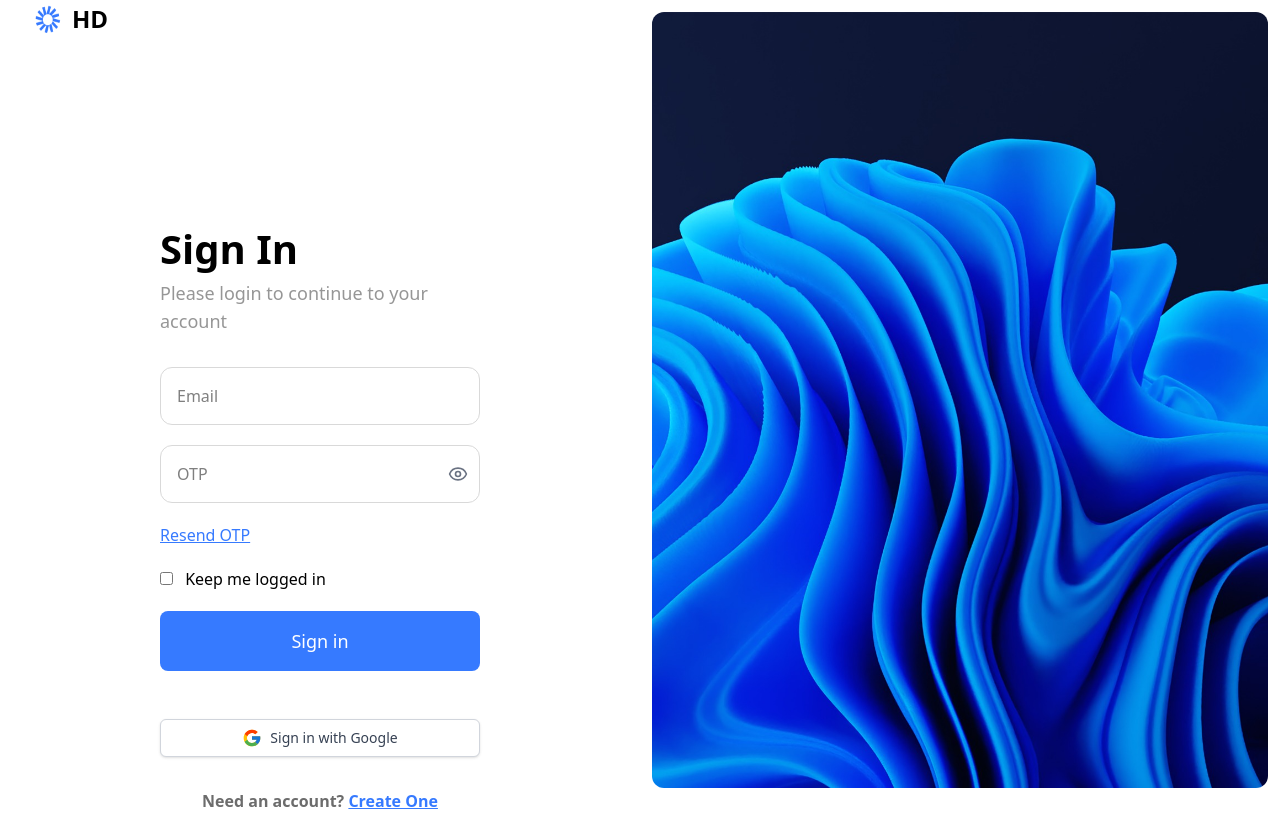
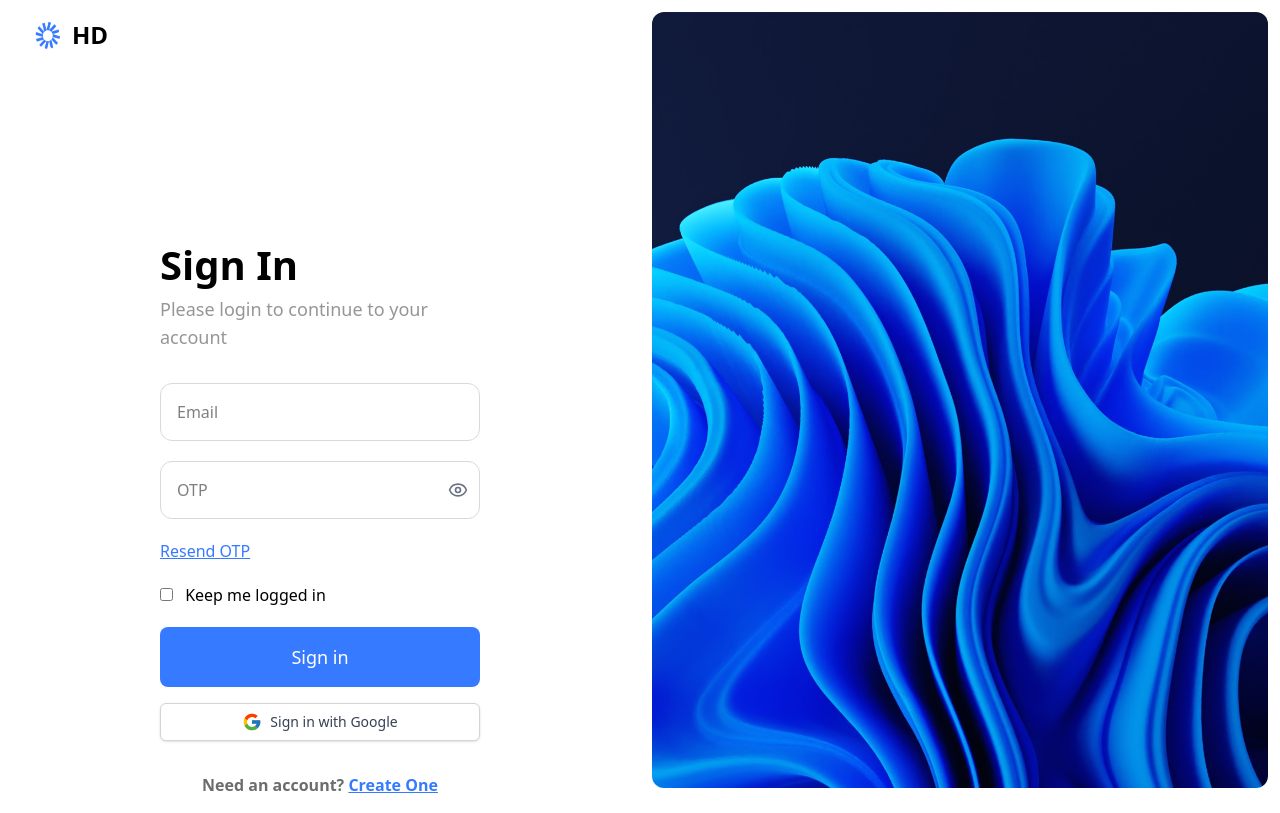
Before and after one commit to Rohit-0508/note-taking-app, a React (Vite) app in the folder frontend/: page /login in a window 1280 px wide. Built offline with nearby package versions, Linux system fonts and the light colour scheme; no server answers.

Commit message:
updated the css of login page

```diff
--- a/frontend/src/pages/Login.tsx
+++ b/frontend/src/pages/Login.tsx
@@ -74,6 +74,7 @@ const LoginPage: React.FC = () => {
 
           {error && <div className="text-red-500 text-sm">{error}</div>}
 
+          <div>
             <form onSubmit={handleSubmit} className='flex flex-col gap-5 w-full'>
               <input
                 type="email"
@@ -116,8 +117,10 @@ const LoginPage: React.FC = () => {
                 {isLoading ? 'Signing in...' : 'Sign in'}
               </button>
             </form>
+            <GoogleButton text="Sign in with Google" clickHandler={handleGoogleSignIn} />
+          </div>
 
-          <GoogleButton text="Sign in with Google" clickHandler={handleGoogleSignIn} />
+
 
           <div className='flex w-full justify-center text-center'>
             <span className='text-base font-semibold text-[#6C6C6C]'>
```
Lines whose indentation alone changed are shown as unchanged.
